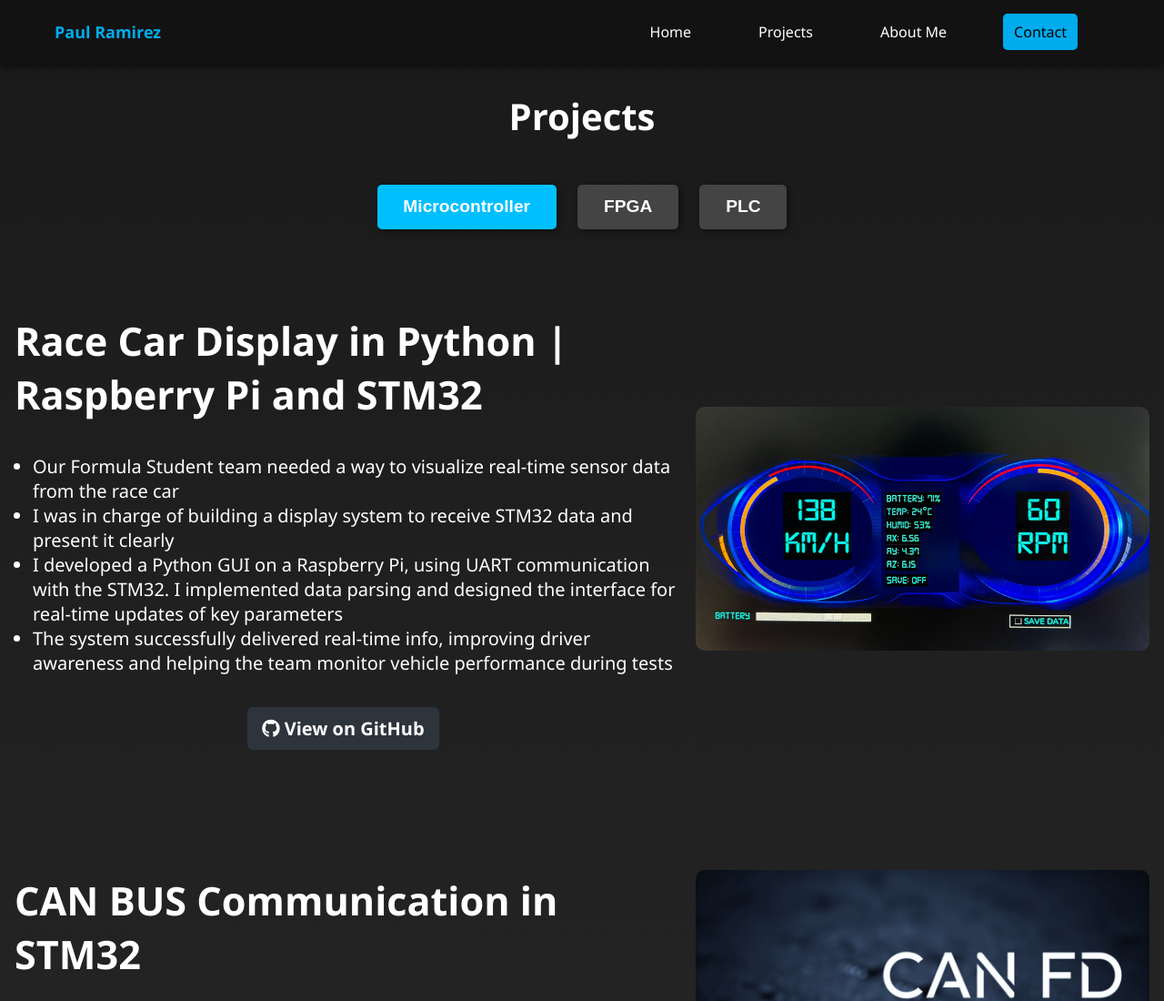
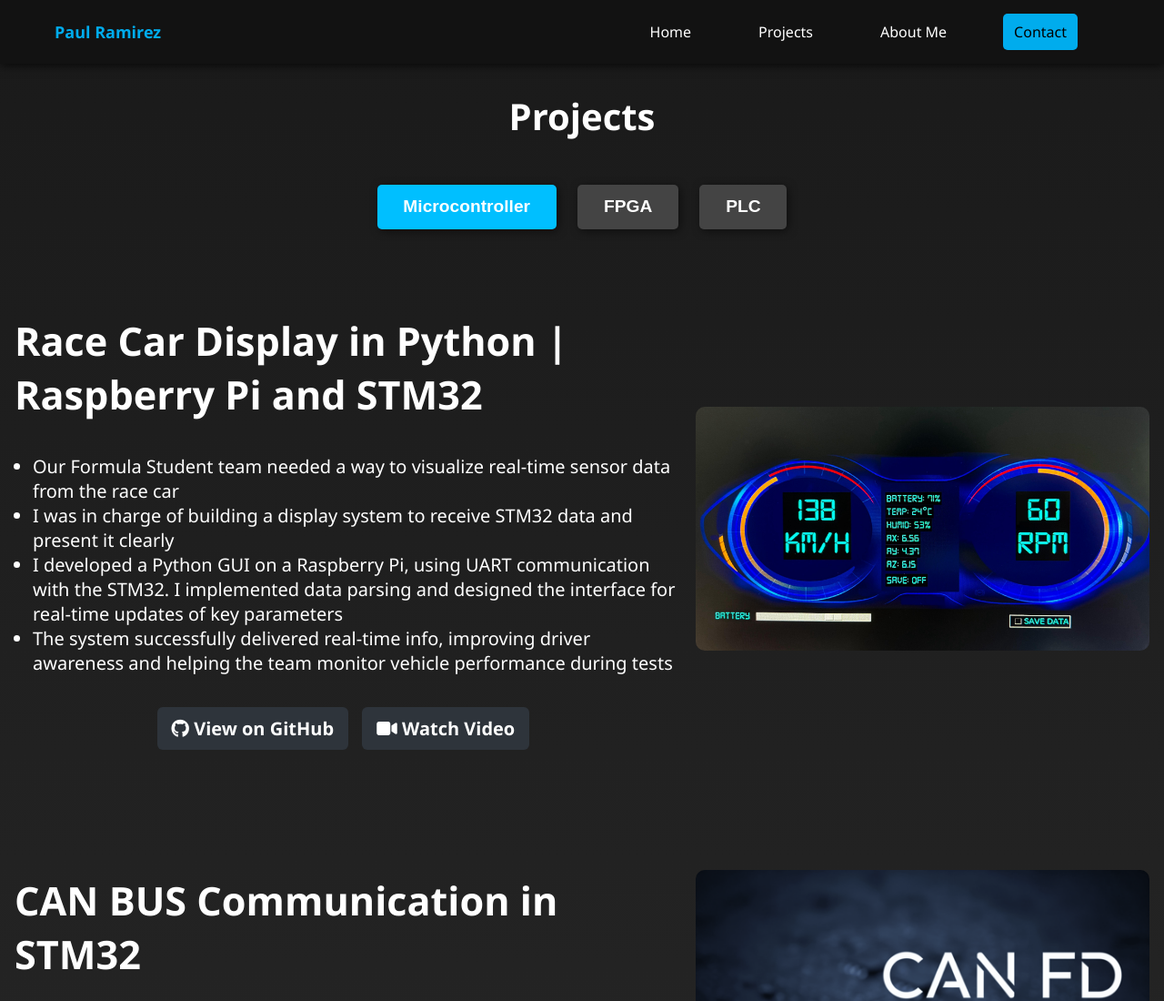
Before and after one commit to Pol-Ram/Pol-Ram.github.io, a plain HTML site: page proyectos.html in a window 1280 px wide. Shown: the top 1100 px of the page at 91% size. Drawn offline with Linux system fonts and the light colour scheme.

Commit message:
Adding Video GUI project

```diff
--- a/proyectos.html
+++ b/proyectos.html
@@ -49,6 +49,9 @@
           <p class="project-links">
             <a href="https://github.com/Pol-Ram/GUI-Python-Formula-Student---Raspberry-Pi" target="_blank" class="project-btn">
               <i class="fab fa-github"></i> View on GitHub
+            </a>
+            <a href="https://www.linkedin.com/posts/polram_excited-to-share-my-summer-internship-project-activity-7370210016479322113-tt8G?utm_source=share&utm_medium=member_desktop&rcm=ACoAACTL4csBr4xVKzhoLShTBUZHatdsH_ArHiU" target="_blank" class="project-btn">
+              <i class="fas fa-video"></i> Watch Video
             </a>
           </p>
         </div>
```
